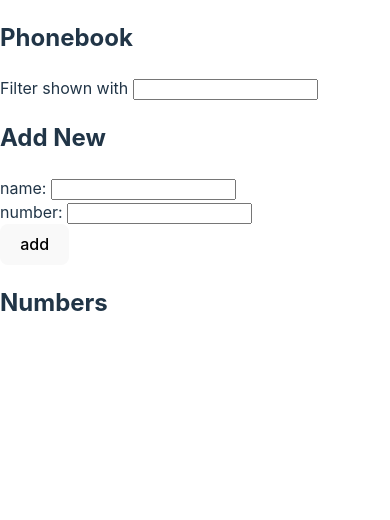
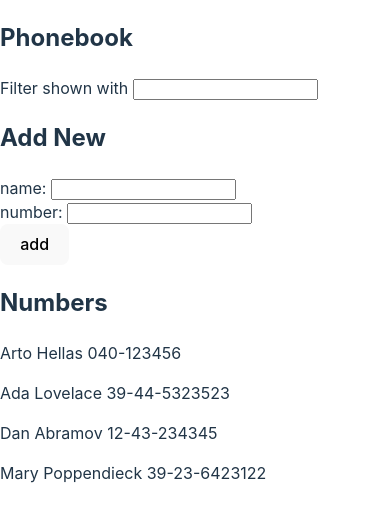
Before and after one commit to HectorMtz22/fullstack-open, a React (Vite) app in the folder part2/phonebook/: page / in a window 390 px wide. Shown: the top 520 px of the page. Built offline with nearby package versions, Linux system fonts and the light colour scheme; data requests are answered from the project's data file.

Commit message:
Add exercise 2.11: The Phonebook Step6

```diff
--- a/part2/phonebook/src/App.jsx
+++ b/part2/phonebook/src/App.jsx
@@ -1,4 +1,5 @@
-import { useState } from 'react'
+import axios from 'axios'
+import { useEffect, useState } from 'react'
 import { Persons } from './components/Persons'
 import { PersonForm } from './components/PersonForm'
 import { Filter } from './components/Filter'
@@ -10,11 +11,25 @@ import { Filter } from './components/Filter'
 //     { name: 'Mary Poppendieck', number: '39-23-6423122', id: 4 }
 // ]
 
+const URL = 'http://localhost:3001/persons'
+
 const App = () => {
   const [persons, setPersons] = useState([])
   const [newName, setNewName] = useState('')
   const [newNumber, setNewNumber] = useState('')
   const [filter, setFilter] = useState('')
+
+  useEffect(() => {
+    axios.get(URL)
+      .then(res => {
+        console.log({status: res.status, data: res.data})
+        setPersons(res.data)
+      })
+      .catch((err) => {
+        console.error(err)
+        console.warn("Server down")
+      })
+  }, [])
 
   const handleSubmit = (e) => {
     e.preventDefault()
```
